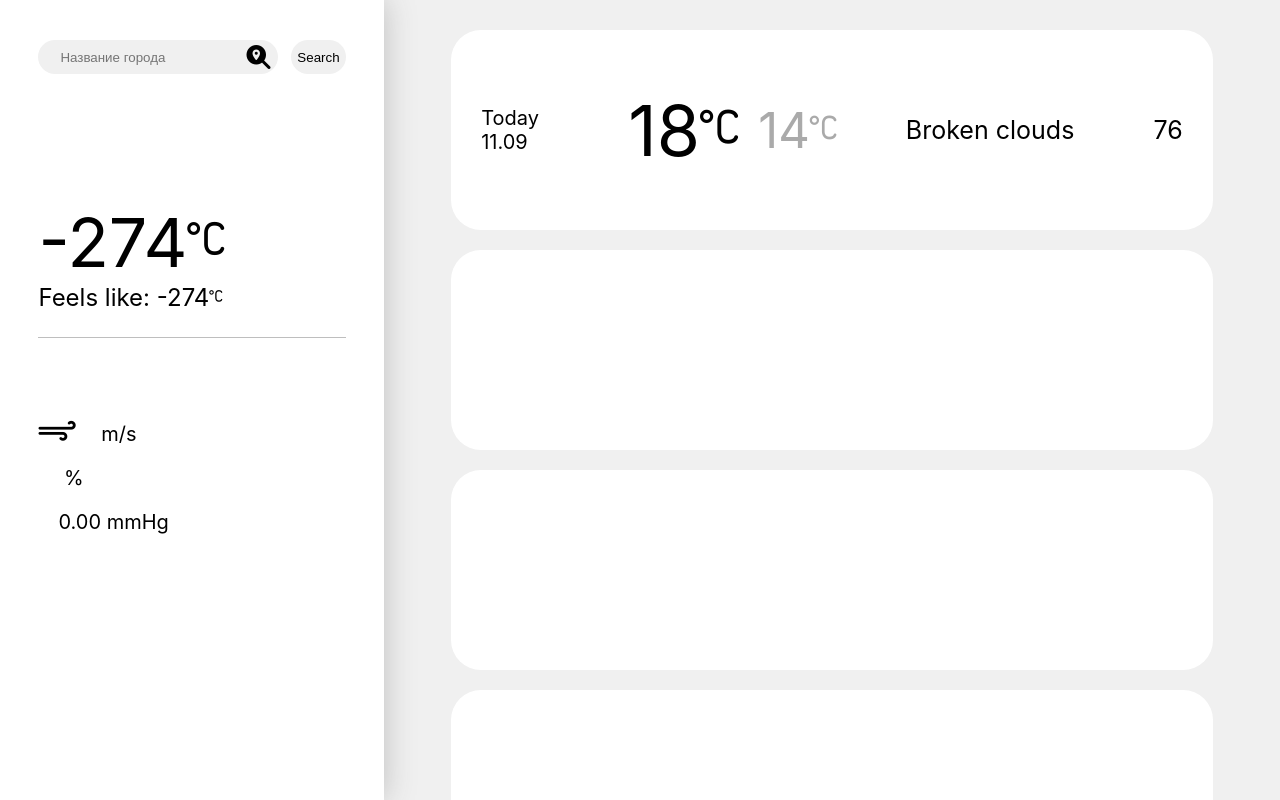
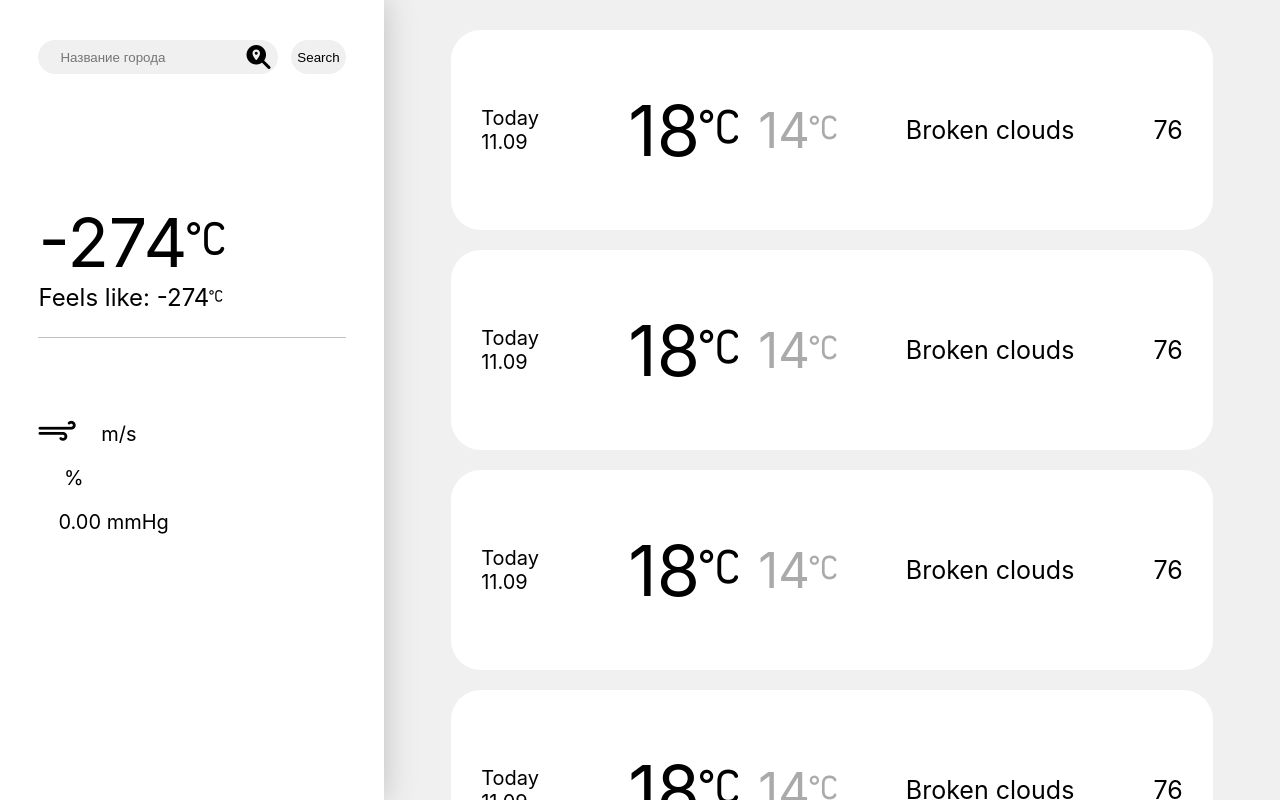
Before and after one commit to mvzelinsky/openweather-app, a React (Create React App) app: page / in a window 1280 px wide. Built offline with nearby package versions, Linux system fonts and the light colour scheme; some icons are missing.

Commit message:
feat: daily forecast card component

```diff
--- /dev/null
+++ b/src/components/DailyForecastCard.jsx
@@ -0,0 +1,35 @@
+import React, { Component } from 'react';
+import '../styles/Forecast.css';
+
+export default class DailyForecastCard extends Component {
+  render() {
+    return (
+      <div>
+        <div className="daily">
+          <div className="date-block">
+            <div className="weekday">Today</div>
+            <div className="date">11.09</div>
+          </div>
+          <div className="temp">
+            <div className="icon">
+              <i className="wi wi-owm-501"></i>
+            </div>
+            <div className="day-temp">
+              18
+              <i className="wi wi-celsius"></i>
+            </div>
+            <div className="night-temp">
+              14
+              <i className="wi wi-celsius"></i>
+            </div>
+          </div>
+          <div className="weather-description daily-text">Broken clouds</div>
+          <div className="daily-humidity">
+            <i className="wi wi-humidity mr10"></i>
+            <span className="daily-text">76</span>
+          </div>
+        </div>
+      </div>
+    );
+  }
+}
--- a/src/components/Forecast.jsx
+++ b/src/components/Forecast.jsx
@@ -1,39 +1,18 @@
 import React from 'react';
 import '../styles/Forecast.css';
+import DailyForecastCard from './DailyForecastCard';
 
 function Forecast() {
   return (
     <div className="forecast">
-      <div className="daily">
-        <div className="date-block">
-          <div className="weekday">Today</div>
-          <div className="date">11.09</div>
-        </div>
-        <div className="temp">
-          <div className="icon">
-            <i className="wi wi-owm-501"></i>
-          </div>
-          <div className="day-temp">
-            18
-            <i className="wi wi-celsius"></i>
-          </div>
-          <div className="night-temp">
-            14
-            <i className="wi wi-celsius"></i>
-          </div>
-        </div>
-        <div className="weather-description daily-text">Broken clouds</div>
-        <div className="daily-humidity">
-          <i className="wi wi-humidity mr10"></i>
-          <span className="daily-text">76</span>
-        </div>
-      </div>
-      <div className="daily"></div>
-      <div className="daily"></div>
-      <div className="daily"></div>
-      <div className="daily"></div>
-      <div className="daily"></div>
-      <div className="daily"></div>
+      <DailyForecastCard />
+      <DailyForecastCard />
+      <DailyForecastCard />
+      <DailyForecastCard />
+      <DailyForecastCard />
+      <DailyForecastCard />
+      <DailyForecastCard />
+      <DailyForecastCard />
     </div>
   );
 }
```
